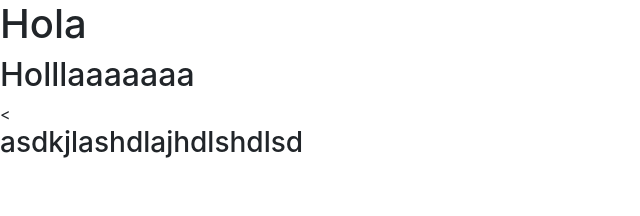
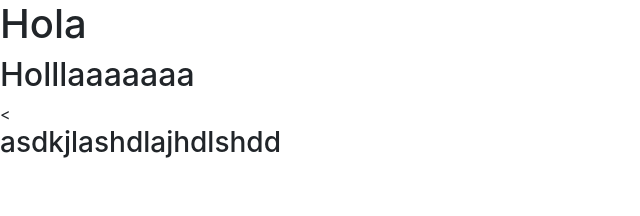
Before and after one commit to red-digital-americas/minimalist, an Angular app: page /home in a window 1280 px wide. Shown: the top 216 px of the page, without its empty margins (0-640 px from the left). Built offline with nearby package versions, Linux system fonts and the light colour scheme.

Commit message:
cambio hecho en master/vane

```diff
--- a/src/app/components/home/home.component.html
+++ b/src/app/components/home/home.component.html
@@ -2,6 +2,6 @@
   <div class="col-md-6">
     <h1>Hola</h1>
     <h2>Holllaaaaaaa</h2>
-    <<h3>asdkjlashdlajhdlshdlsd</h3>
+    <<h3>asdkjlashdlajhdlshdd</h3>
   </div>
 </div>
```
